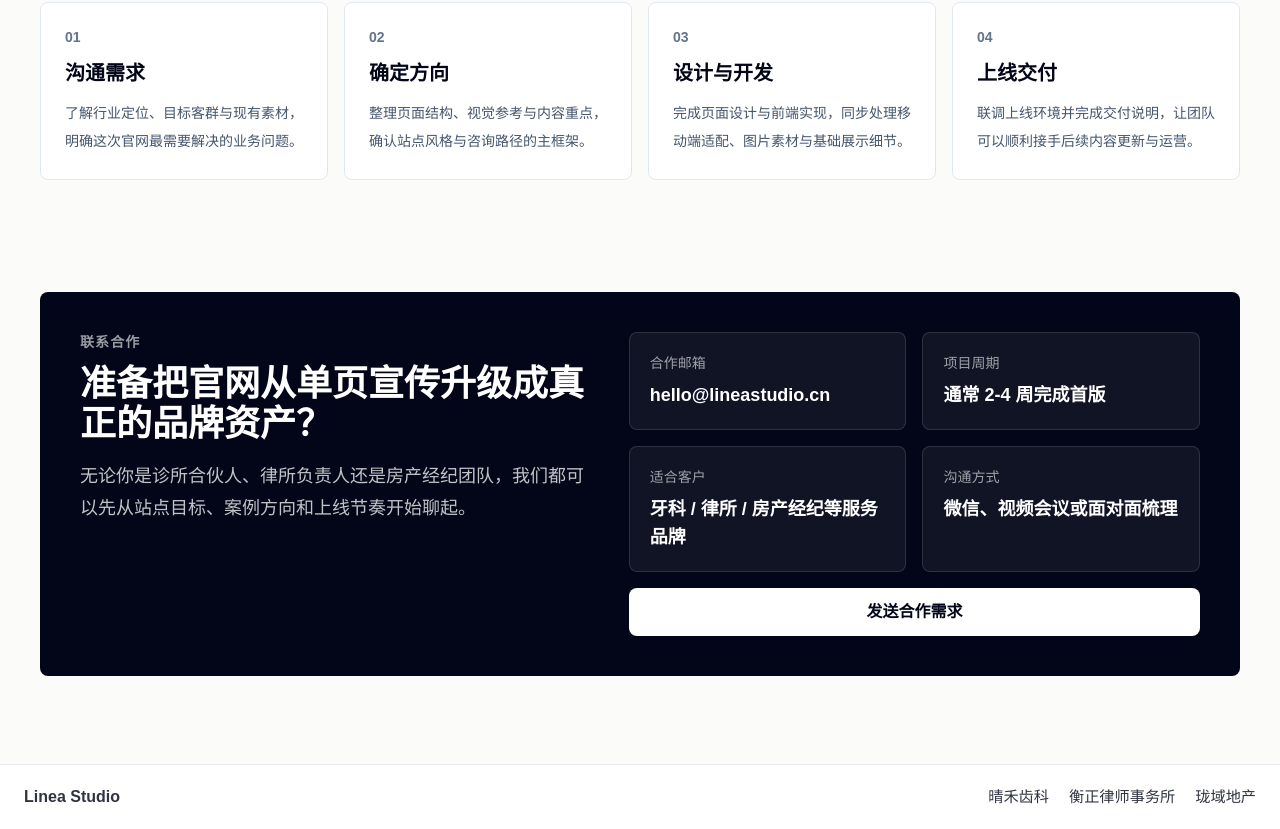
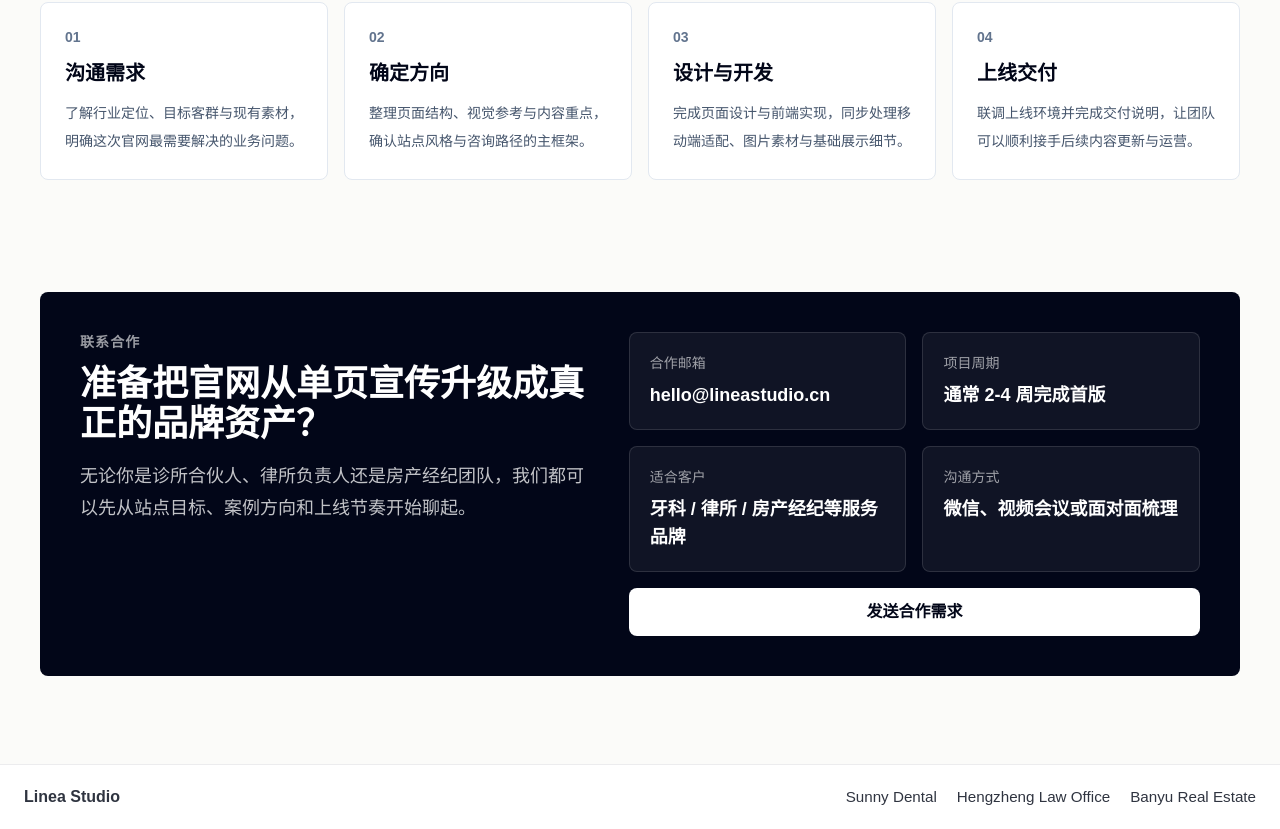
Before and after one commit to zhililing330/testvercel, a Next.js app: page / in a window 1280 px wide. Shown: the part 1970-2799 px from the top of the page. Built offline with nearby package versions, Linux system fonts and the light colour scheme.

Commit message:
fix: align portfolio shell with dental case data

```diff
--- a/src/components/portfolio/site-footer.tsx
+++ b/src/components/portfolio/site-footer.tsx
@@ -1,10 +1,10 @@
 import Link from "next/link";
+import { caseCatalog } from "@/content/cases";
 
-const caseStudyLinks = [
-  { href: "/dental", label: "晴禾齿科" },
-  { href: "/law", label: "衡正律师事务所" },
-  { href: "/real-estate", label: "珑域地产" },
-] as const;
+const caseStudyLinks = Object.values(caseCatalog).map(({ href, brand }) => ({
+  href,
+  label: brand,
+})) as readonly { href: string; label: string }[];
 
 export function SiteFooter() {
   return (
```
Also changed, not shown: 2 other files (tests, documents, lock files or other folders).
